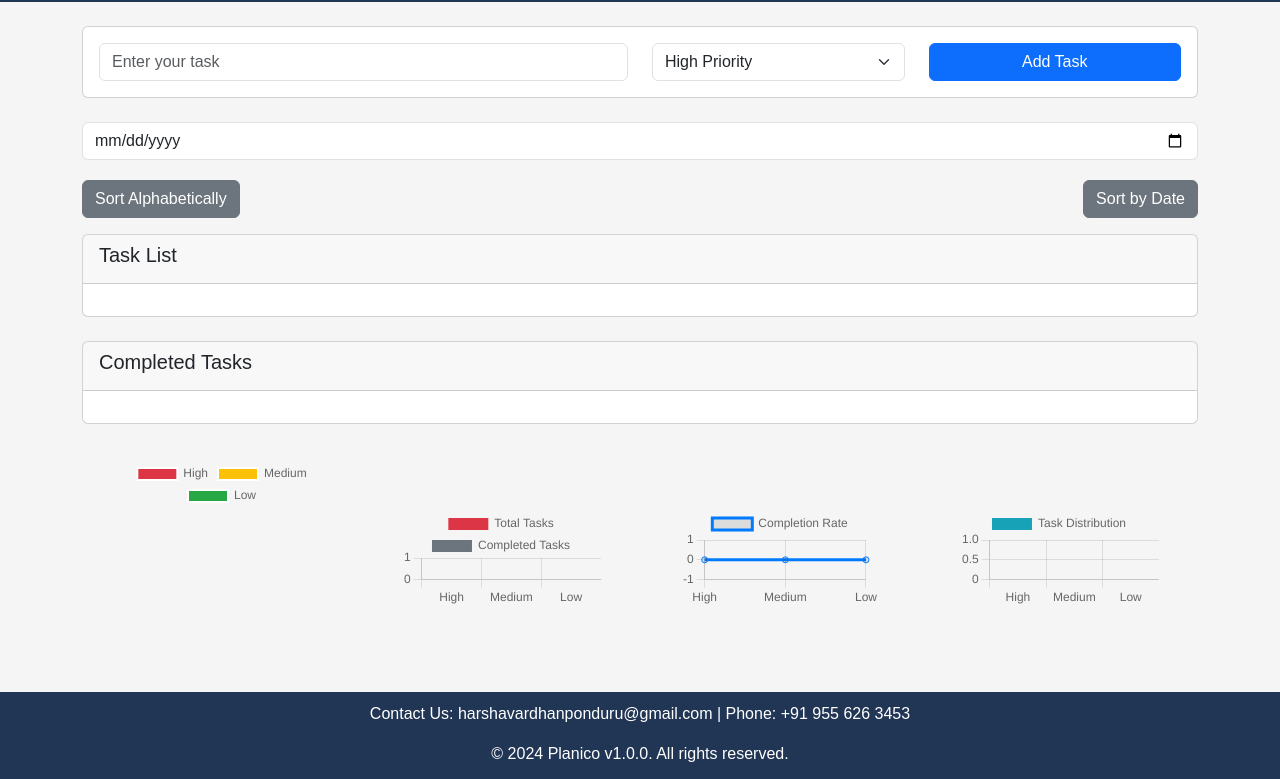
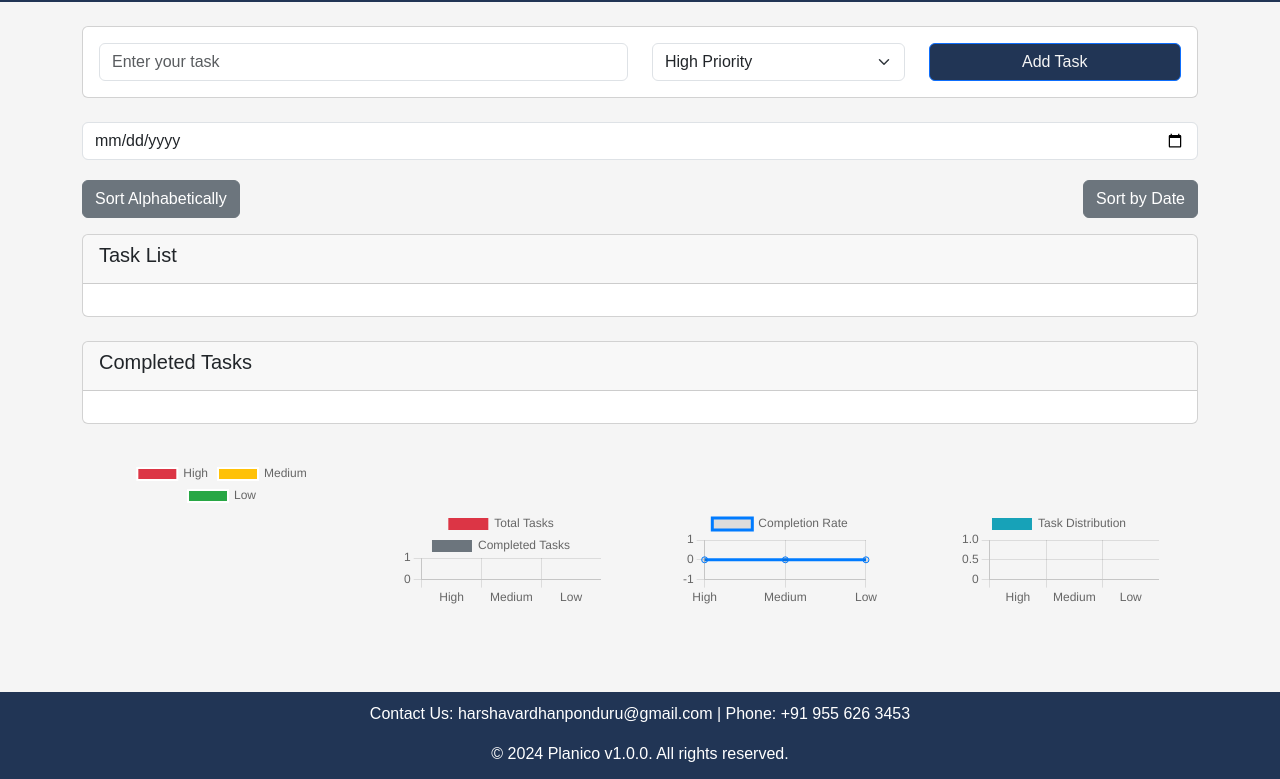
Before and after one commit to harshavardhanponduru/Task-Management-System, a plain HTML site: page Main_Page.html in a window 1280 px wide. Shown: the part 126-905 px from the top of the page. Drawn offline with nearby package versions, Linux system fonts and the light colour scheme.

Commit message:
Finalized

```diff
--- a/Main_Page.html
+++ b/Main_Page.html
@@ -68,6 +68,7 @@
       bottom: 0;
       width : 1000px;
     }
+    #idb {background-color: #213555; color: whitesmoke;}
   </style>
 </head>
 <body>
@@ -93,7 +94,7 @@
               </select>
             </div>
             <div class="col-md-3">
-              <button type="submit" class="btn btn-primary w-100">Add Task</button>
+              <button type="submit" class="btn btn-primary w-100" id="idb">Add Task</button>
             </div>
           </div>
         </form>
```
Also changed, not shown: Profile_Page.html (+4 -13 lines), 1 other file.
